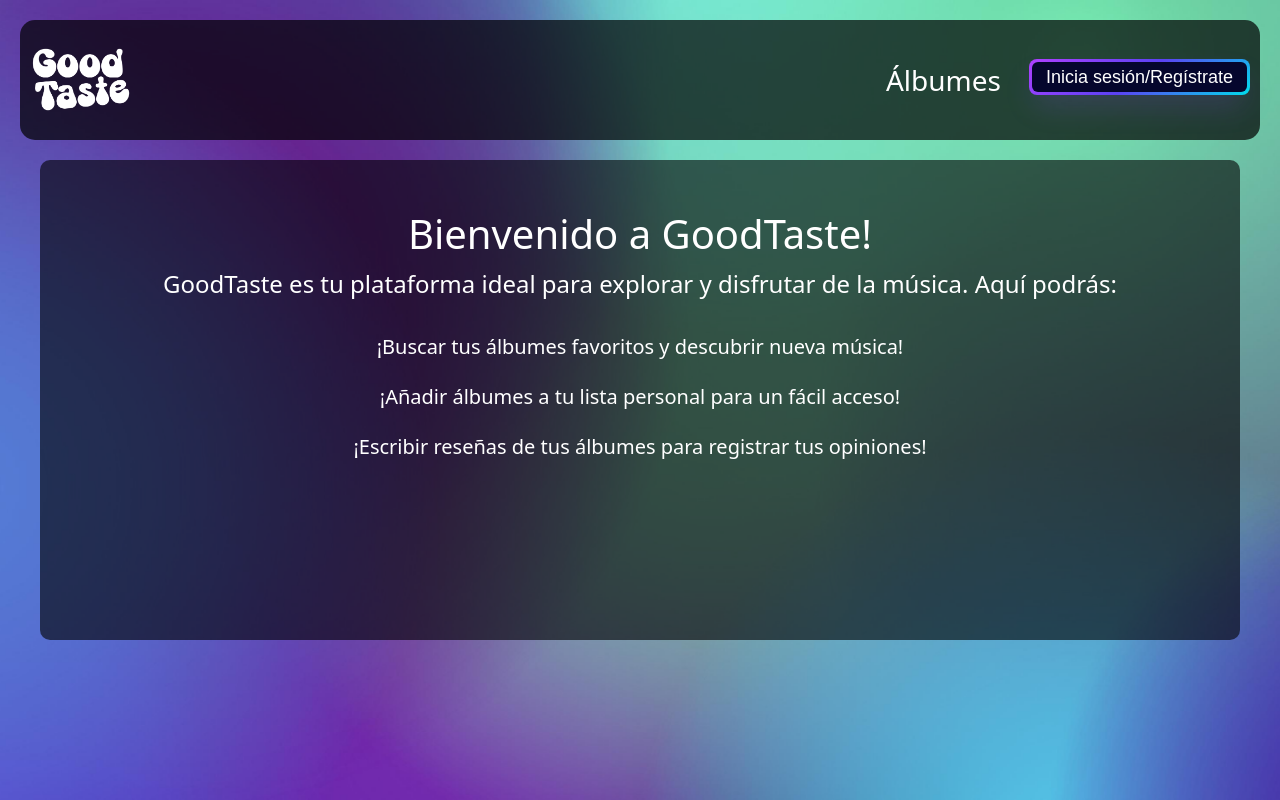
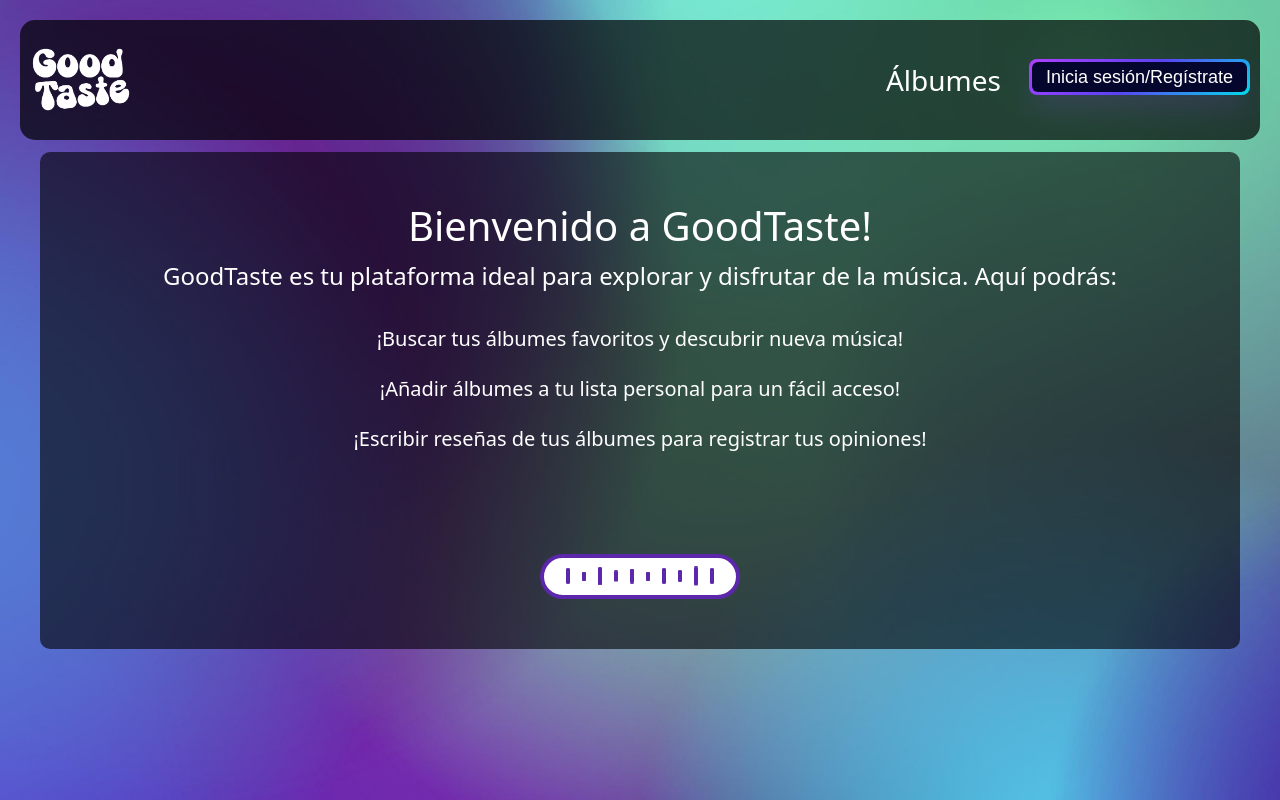
Before and after one commit to juanrg8/TFG-Recursos-Audiovisuales, a Vue app in the folder frontend/recursos-audiovisuales/: page / in a window 1280 px wide. Built offline with nearby package versions, Linux system fonts and the light colour scheme; what vue-cookies would draw is missing.

Commit message:
Correcciones visuales

```diff
--- a/frontend/recursos-audiovisuales/src/components/HomeScreen.vue
+++ b/frontend/recursos-audiovisuales/src/components/HomeScreen.vue
@@ -11,6 +11,20 @@
         <li>¡Añadir álbumes a tu lista personal para un fácil acceso!</li>
         <li>¡Escribir reseñas de tus álbumes para registrar tus opiniones!</li>
       </ul>
+      <div class="ondas">
+        <ul class="wave-menu">
+          <li></li>
+          <li></li>
+          <li></li>
+          <li></li>
+          <li></li>
+          <li></li>
+          <li></li>
+          <li></li>
+          <li></li>
+          <li></li>
+        </ul>
+      </div>
     </div>
   </div>
 </template>
@@ -92,4 +106,125 @@ export default {
   margin: 20px 0;
   /* Aumenta el margen entre los elementos de la lista */
 }
+
+.ondas {
+  margin-top: 100px;
+  margin-left: 450px;
+}
+
+.wave-menu {
+  border: 4px solid #5c27ab;
+  border-radius: 50px;
+  width: 200px;
+  height: 45px;
+  display: flex;
+  justify-content: center;
+  align-items: center;
+  padding: 0;
+  margin: 0;
+  cursor: pointer;
+  transition: ease 0.2s;
+  position: relative;
+  background: #fff;
+}
+
+.wave-menu li {
+  list-style: none;
+  height: 30px;
+  width: 4px;
+  border-radius: 10px;
+  background: #5c27ab;
+  margin: 0 6px;
+  padding: 0;
+  animation-name: wave1;
+  animation-duration: 0.3s;
+  animation-iteration-count: infinite;
+  animation-direction: alternate;
+  transition: ease 0.2s;
+}
+
+.wave-menu:hover>li {
+  background: #fff;
+}
+
+.wave-menu:hover {
+  background: #5c27ab;
+}
+
+.wave-menu li:nth-child(2) {
+  animation-name: wave2;
+  animation-delay: 0.2s;
+}
+
+.wave-menu li:nth-child(3) {
+  animation-name: wave3;
+  animation-delay: 0.23s;
+  animation-duration: 0.4s;
+}
+
+.wave-menu li:nth-child(4) {
+  animation-name: wave4;
+  animation-delay: 0.1s;
+  animation-duration: 0.3s;
+}
+
+.wave-menu li:nth-child(5) {
+  animation-delay: 0.5s;
+}
+
+.wave-menu li:nth-child(6) {
+  animation-name: wave2;
+  animation-duration: 0.5s;
+}
+
+.wave-menu li:nth-child(8) {
+  animation-name: wave4;
+  animation-delay: 0.4s;
+  animation-duration: 0.25s;
+}
+
+.wave-menu li:nth-child(9) {
+  animation-name: wave3;
+  animation-delay: 0.15s;
+}
+
+@keyframes wave1 {
+  from {
+    transform: scaleY(1);
+  }
+
+  to {
+    transform: scaleY(0.5);
+  }
+}
+
+@keyframes wave2 {
+  from {
+    transform: scaleY(0.3);
+  }
+
+  to {
+    transform: scaleY(0.6);
+  }
+}
+
+@keyframes wave3 {
+  from {
+    transform: scaleY(0.6);
+  }
+
+  to {
+    transform: scaleY(0.8);
+  }
+}
+
+@keyframes wave4 {
+  from {
+    transform: scaleY(0.2);
+  }
+
+  to {
+    transform: scaleY(0.5);
+  }
+}
 </style>
--- a/frontend/recursos-audiovisuales/src/components/albums/AlbumCard.vue
+++ b/frontend/recursos-audiovisuales/src/components/albums/AlbumCard.vue
@@ -1,7 +1,7 @@
 <template>
   <div>
     <!-- Contenido de tu componente AlbumCard aquí -->
-    <div class="card" style="width: 18rem;">
+    <div class="card custom-card" style="width: 18rem;">
       <img :src="album.images[0].url" alt="Album Cover">
       <div class="card-body">
         <h5 class="card-title" v-if="album.miAlbum == undefined && album.miAlbum == null">{{ album.name }}</h5>
@@ -115,6 +115,9 @@ export default {
 
 <style scoped>
 /* Estilos adicionales específicos para el componente */
+.custom-card {
+  border-color: white;
+}
 
 /* Estilo personalizado para el router-link */
 .router-link-custom {
--- a/frontend/recursos-audiovisuales/src/components/albums/Albums.vue
+++ b/frontend/recursos-audiovisuales/src/components/albums/Albums.vue
@@ -216,8 +216,9 @@ export default {
 }
 
 .album-card {
-    background: rgba(0, 0, 0, 0.6);
+    background: rgb(255, 255, 255);
     /* Fondo semitransparente para mejorar la legibilidad */
+    background-size: contain;
     padding: 10px;
     border-radius: 10px;
 }
--- a/frontend/recursos-audiovisuales/src/components/user/UserDetails.vue
+++ b/frontend/recursos-audiovisuales/src/components/user/UserDetails.vue
@@ -4,11 +4,15 @@
         <div class="main-content">
             <h1>Perfil </h1>
             <div class="card mb-3">
-                <img class="card-img-top portada" :src="this.usuario.image" alt="UserProfile">
-                <div class="card-body">
+                <img class="card-img-top portada"
+                    src="https://static.vecteezy.com/system/resources/previews/005/544/718/non_2x/profile-icon-design-free-vector.jpg"
+                    alt="UserProfile" v-if="this.usuario.image == null || this.usuario.image.length == 0">
+                <img class="card-img-top portada" :src="this.usuario.image" alt="UserProfile"
+                    v-if="this.usuario.image != null && this.usuario.image.length != 0">
+                <div class=" card-body">
                     <h5 class="card-title">Nombre: {{ this.usuario.nombre }}</h5>
                     <h5 class="card-title">Email: {{ this.usuario.email }}</h5>
-                    <h5 class="card-title">Bio: {{ this.usuario.bio }}</h5>
+                    <h5 class="card-title bio-container">Bio: {{ this.usuario.bio }}</h5>
                     <a class=" btn btn-success"><router-link
                             :to="{ name: 'UserForm', params: { userName: this.userNombre } }"
                             class="router-link-custom-white">Editar</router-link></a>
@@ -74,6 +78,10 @@ export default {
     max-height: 500px;
 }
 
+.bio-container {
+    max-width: 450px;
+}
+
 .card {
     background: rgba(0, 0, 0, 0.7);
     color: rgb(255, 255, 255);
--- a/frontend/recursos-audiovisuales/src/components/user/UserForm.vue
+++ b/frontend/recursos-audiovisuales/src/components/user/UserForm.vue
@@ -13,7 +13,6 @@
                     <label for="exampleInputPassword1">Email</label>
                     <input v-model='email' type="email" class="form-control" id="exampleInputPassword1"
                         placeholder="Introduce tu email">
-                    <small id="emailHelp" class="form-text text-muted">No compartiremos tu email con nadie.</small>
                 </div>
                 <div class="form-group">
                     <label for="exampleFormControlTextarea1">Bio</label>
```
